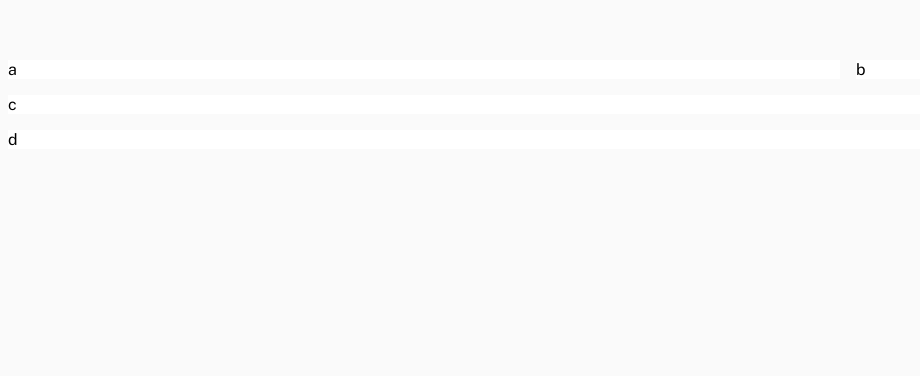
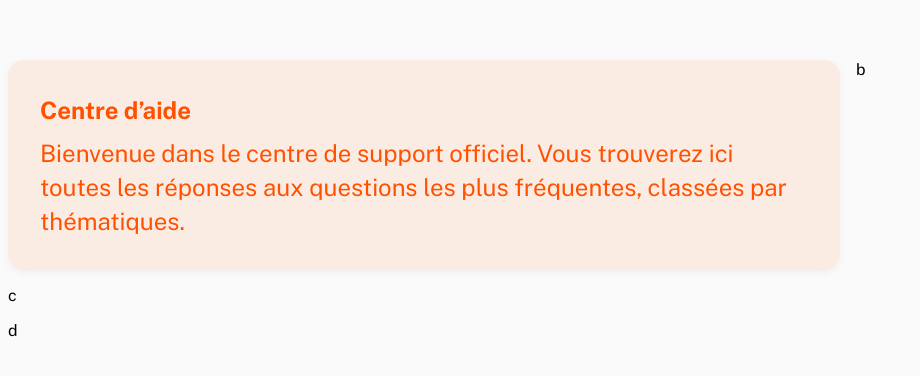
Before and after one commit to helie-deschamps/exercice-data-projekt, a React app in the folder frontend/: page / in a window 1280 px wide. Shown: the top 376 px of the page, without its empty margins (0-920 px from the left). Built offline with nearby package versions, Linux system fonts and the light colour scheme; the HTML template or start-up script is replaced by a standard one.

Commit message:
create the PageTitle component

```diff
--- a/frontend/src/App.tsx
+++ b/frontend/src/App.tsx
@@ -1,10 +1,12 @@
+import PageTitle from "./components/page_title/PageTitle";
+
 function App() {
   return (
     <div style={gridStyle}>
-      <div style={{ ...areaStyle, gridColumn: '1', gridRow: '1' }}>a</div>
-      <div style={{ ...areaStyle, gridColumn: '2', gridRow: '1' }}>b</div>
-      <div style={{ ...areaStyle, gridColumn: '1 / span 2', gridRow: '2' }}>c</div>
-      <div style={{ ...areaStyle, gridColumn: '1 / span 2', gridRow: '3' }}>d</div>
+      <PageTitle style={{ gridColumn: '1', gridRow: '1' }} title="Centre d’aide" subtitle="Bienvenue dans le centre de support officiel. Vous trouverez ici toutes les réponses aux questions les plus fréquentes, classées par thématiques."/>
+      <div style={{ gridColumn: '2', gridRow: '1' }}>b</div>
+      <div style={{ gridColumn: '1 / span 2', gridRow: '2' }}>c</div>
+      <div style={{ gridColumn: '1 / span 2', gridRow: '3' }}>d</div>
     </div>
   );
 }
@@ -18,8 +20,4 @@ const gridStyle: React.CSSProperties = {
   margin: '60px auto 0',
 };
 
-const areaStyle: React.CSSProperties = {
-  background: 'hsla(0, 0%, 100%, 1)',
-};
-
 export default App
--- /dev/null
+++ b/frontend/src/components/page_title/PageTitle.module.css
@@ -0,0 +1,31 @@
+.container {
+  display: flex;
+  align-items: center;
+  background: #faece3;
+  padding: 2rem;
+  border-radius: 1em;
+  box-shadow: 0 0.125em 0.5em rgba(0,0,0,0.05);
+}
+
+.texts {
+  display: flex;
+  flex-direction: column;
+  justify-content: center;
+}
+
+.title {
+  font-size: 1.5em;
+  line-height: 1.5;
+  font-weight: 700;
+  margin: 0;
+  color: hsla(19, 100%, 50%, 1);
+}
+
+.subtitle {
+  font-size: 1.5em;
+  font-weight: 400;
+  color: hsla(19, 100%, 50%, 1);
+  margin-top: 0.5rem;
+  margin-bottom: 0;
+  line-height: 1.417;
+}
--- /dev/null
+++ b/frontend/src/components/page_title/PageTitle.tsx
@@ -0,0 +1,21 @@
+import React from 'react';
+import styles from './PageTitle.module.css';
+
+interface PageTitleProps {
+  title: string;
+  subtitle: string;
+  style?: React.CSSProperties;
+}
+
+const PageTitle: React.FC<PageTitleProps> = ({ title, subtitle, style }) => {
+  return (
+    <div className={styles.container} style={style}>
+      <div className={styles.texts}>
+        <h1 className={styles.title}>{title}</h1>
+        <h2 className={styles.subtitle}>{subtitle}</h2>
+      </div>
+    </div>
+  );
+};
+
+export default PageTitle;
--- /dev/null
+++ b/frontend/src/global.d.ts
@@ -0,0 +1,4 @@
+declare module '*.module.css' {
+  const classes: { [key: string]: string };
+  export default classes;
+}
```
